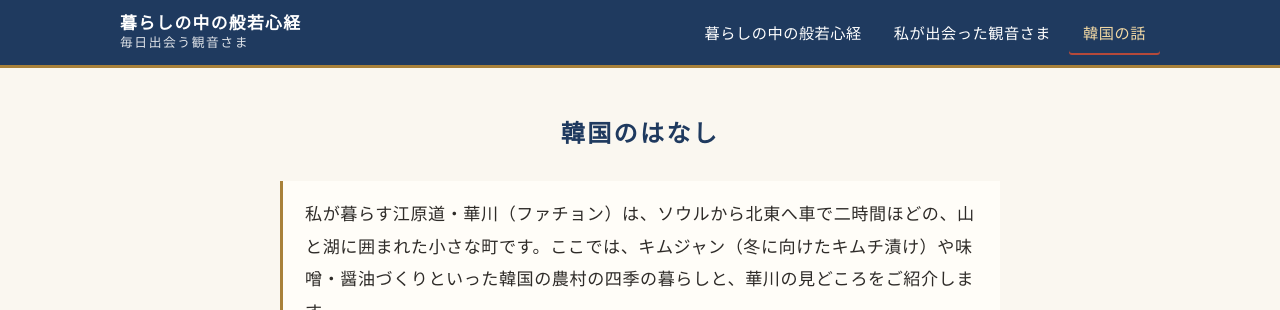
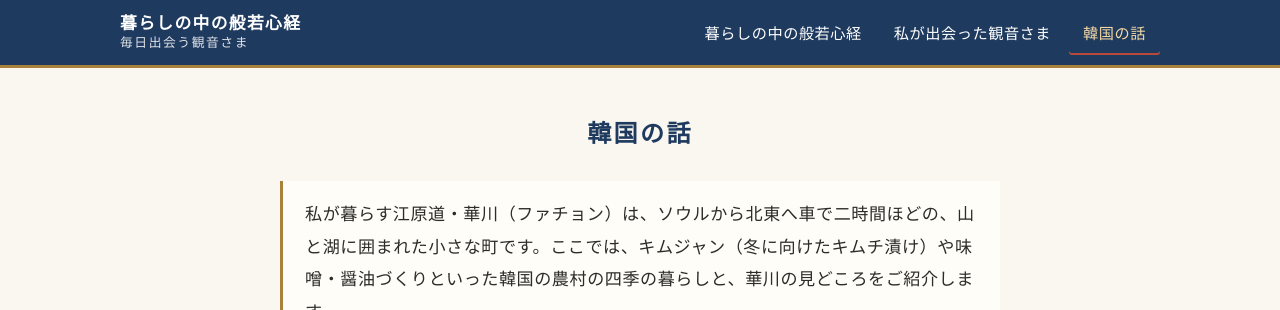
Before and after one commit to your7179/gtshin, a Jekyll site: the page built from korea/index.html, in a window 1280 px wide. Shown: the top 310 px of the page. Built offline with Jekyll 4.4.1, drawn with Linux system fonts in a browser that asks for light colours.

Commit message:
Add files via upload

```diff
--- a/korea/index.html
+++ b/korea/index.html
@@ -1,12 +1,12 @@
 ---
 layout: default
-title: "韓国のはなし"
+title: "韓国の話"
 description: "韓国の農村の四季の暮らしと、江原道華川（ファチョン）の旅のご案内。日本との違いや、行き方、おすすめの季節もご紹介します。"
 permalink: /korea/
 ---
 <div class="container">
   <header class="category-header">
-    <h1>韓国のはなし</h1>
+    <h1>韓国の話</h1>
   </header>
   <div class="category-intro">
     <p>私が暮らす江原道・華川（ファチョン）は、ソウルから北東へ車で二時間ほどの、山と湖に囲まれた小さな町です。ここでは、キムジャン（冬に向けたキムチ漬け）や味噌・醤油づくりといった韓国の農村の四季の暮らしと、華川の見どころをご紹介します。</p>
```
